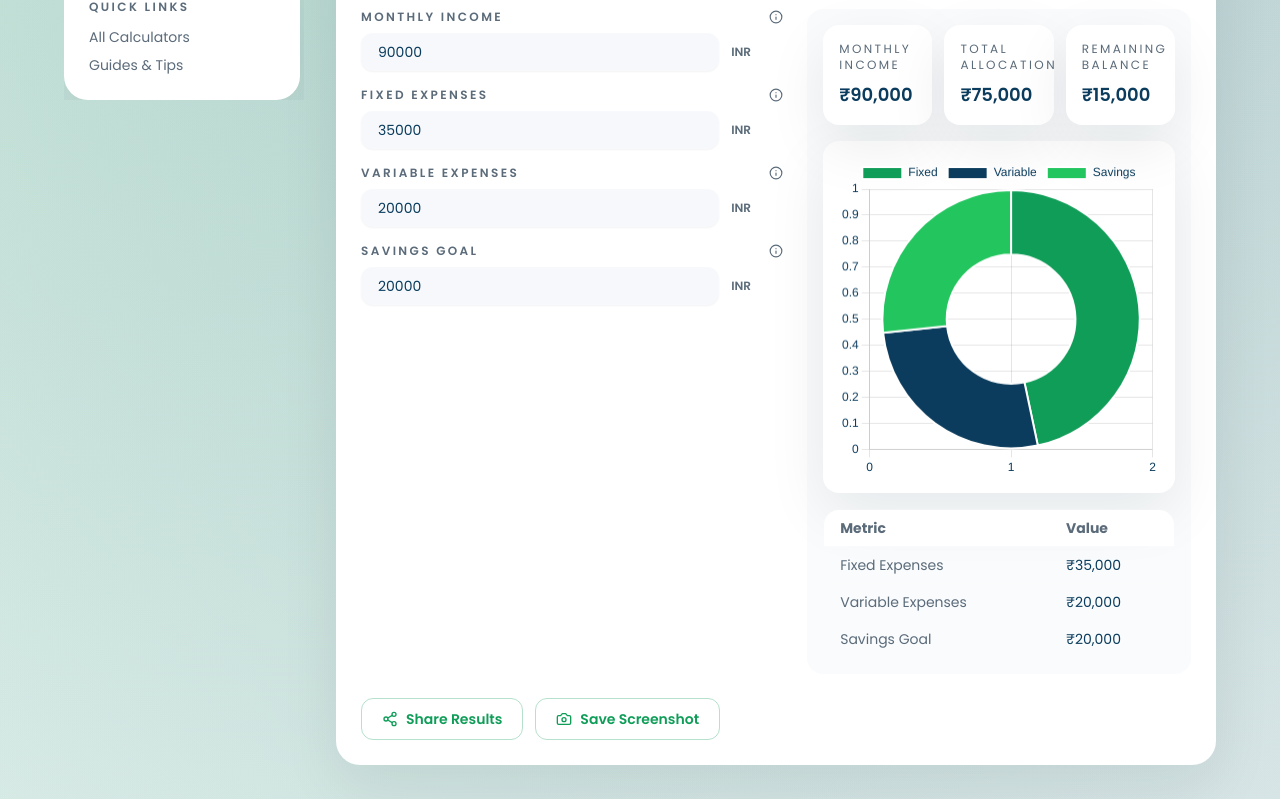
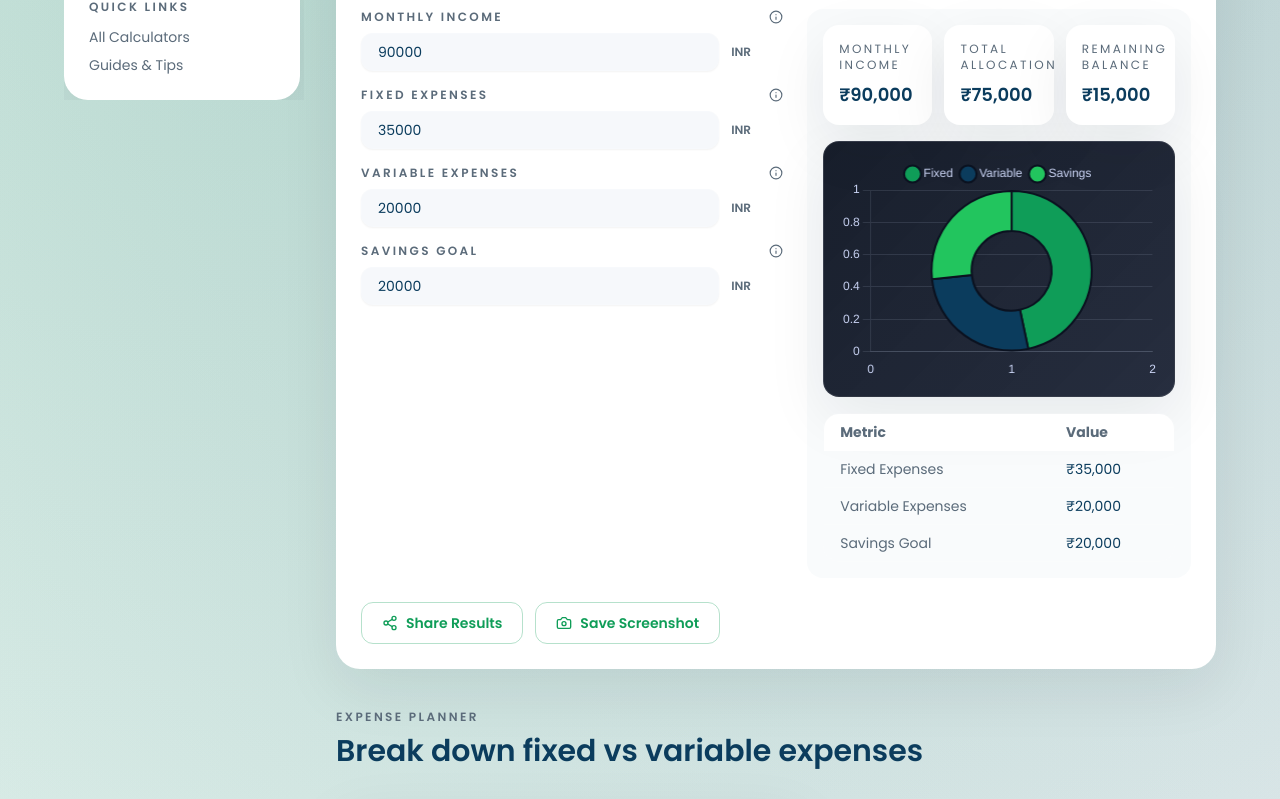
Before and after one commit to mkhanzk/FianceWebsiteforIndian, a Next.js app: page /tools in a window 1280 px wide. Shown: the part 707-1506 px from the top of the page. Built offline with nearby package versions, Linux system fonts and the light colour scheme.

Commit message:
Apply modern chart styling

```diff
--- a/components/CalculatorCard.tsx
+++ b/components/CalculatorCard.tsx
@@ -171,7 +171,7 @@ const CalculatorCard = ({ calculator }: { calculator: CalculatorConfig }) => {
             ))}
           </div>
 
-          <div className="rounded-2xl bg-surface p-4 shadow-card">
+          <div className="chart-surface h-64">
             <ChartBlock chart={result.chart} chartRef={chartRef} />
           </div>
 
--- a/components/ChartBlock.tsx
+++ b/components/ChartBlock.tsx
@@ -6,6 +6,9 @@ const Doughnut = dynamic(() => import('react-chartjs-2').then((mod) => mod.Dough
 const Pie = dynamic(() => import('react-chartjs-2').then((mod) => mod.Pie), { ssr: false });
 const Line = dynamic(() => import('react-chartjs-2').then((mod) => mod.Line), { ssr: false });
 const Bar = dynamic(() => import('react-chartjs-2').then((mod) => mod.Bar), { ssr: false });
+
+const palette = ['#22c55e', '#38bdf8', '#f59e0b', '#f97316', '#a78bfa'];
+const fillPalette = ['rgba(34, 197, 94, 0.12)', 'rgba(56, 189, 248, 0.12)', 'rgba(245, 158, 11, 0.12)'];
 
 const ChartBlock = ({
   chart,
@@ -30,17 +33,40 @@ const ChartBlock = ({
   }, []);
 
   const options = useMemo(() => {
-    const color = isDark ? '#e2e8f0' : '#0b3c5d';
+    const color = '#cbd5f5';
+    const gridColor = 'rgba(148, 163, 184, 0.18)';
     const base: any = {
       responsive: true,
+      maintainAspectRatio: false,
       plugins: {
         legend: {
-          labels: { color }
+          labels: {
+            color,
+            usePointStyle: true,
+            boxWidth: 10
+          }
+        },
+        tooltip: {
+          backgroundColor: '#0b1220',
+          borderColor: 'rgba(148, 163, 184, 0.25)',
+          borderWidth: 1,
+          titleColor: '#e2e8f0',
+          bodyColor: '#e2e8f0',
+          padding: 12,
+          displayColors: true
         }
       },
       scales: {
-        x: { ticks: { color } },
-        y: { ticks: { color } }
+        x: {
+          ticks: { color },
+          grid: { display: false },
+          border: { color: gridColor }
+        },
+        y: {
+          ticks: { color },
+          grid: { color: gridColor },
+          border: { color: gridColor }
+        }
       }
     };
 
@@ -50,6 +76,7 @@ const ChartBlock = ({
         plugins: {
           ...base.plugins,
           tooltip: {
+            ...base.plugins.tooltip,
             callbacks: {
               label: (context: any) => {
                 const data = context.chart?.data?.datasets?.[context.datasetIndex]?.data ?? [];
@@ -67,20 +94,66 @@ const ChartBlock = ({
     }
 
     return base;
-  }, [isDark, chart.type]);
+  }, [chart.type]);
+
+  const styledData = useMemo(() => {
+    const data: any = chart.data;
+    if (!data || !Array.isArray(data.datasets)) return data;
+    const datasets = data.datasets.map((dataset: any, index: number) => {
+      const color = palette[index % palette.length];
+      if (chart.type === 'line') {
+        const borderColor = dataset.borderColor ?? color;
+        return {
+          ...dataset,
+          borderColor,
+          backgroundColor: dataset.backgroundColor ?? fillPalette[index % fillPalette.length],
+          borderWidth: 3,
+          pointRadius: 4,
+          pointHoverRadius: 6,
+          pointBackgroundColor: borderColor,
+          pointBorderColor: '#0b1220',
+          pointBorderWidth: 2,
+          tension: dataset.tension ?? 0.35,
+          fill: false
+        };
+      }
+      if (chart.type === 'bar') {
+        return {
+          ...dataset,
+          backgroundColor: dataset.backgroundColor ?? color,
+          borderRadius: 8,
+          borderSkipped: false
+        };
+      }
+      if (chart.type === 'doughnut' || chart.type === 'pie') {
+        const background =
+          dataset.backgroundColor && Array.isArray(dataset.backgroundColor)
+            ? dataset.backgroundColor
+            : (data.labels || []).map((_: any, idx: number) => palette[idx % palette.length]);
+        return {
+          ...dataset,
+          backgroundColor: background,
+          borderColor: '#0b1220',
+          borderWidth: 2
+        };
+      }
+      return dataset;
+    });
+    return { ...data, datasets };
+  }, [chart]);
 
   const refProps = chartRef ? { ref: chartRef } : {};
 
   if (chart.type === 'doughnut') {
-    return <Doughnut data={chart.data as any} options={options as any} {...refProps} />;
+    return <Doughnut data={styledData as any} options={options as any} {...refProps} />;
   }
   if (chart.type === 'pie') {
-    return <Pie data={chart.data as any} options={options as any} {...refProps} />;
+    return <Pie data={styledData as any} options={options as any} {...refProps} />;
   }
   if (chart.type === 'bar') {
-    return <Bar data={chart.data as any} options={options as any} {...refProps} />;
+    return <Bar data={styledData as any} options={options as any} {...refProps} />;
   }
-  return <Line data={chart.data as any} options={options as any} {...refProps} />;
+  return <Line data={styledData as any} options={options as any} {...refProps} />;
 };
 
 export default ChartBlock;
--- a/styles/globals.css
+++ b/styles/globals.css
@@ -119,6 +119,11 @@ body {
   @apply inline-flex items-center rounded-full border border-accent/20 bg-accent/10 px-3 py-1 text-xs font-semibold text-accent;
 }
 
+.chart-surface {
+  @apply rounded-2xl border border-white/10 p-4 shadow-card;
+  background: linear-gradient(135deg, rgba(11, 18, 32, 0.95), rgba(15, 23, 42, 0.9));
+}
+
 .fade-up {
   opacity: 0;
   animation: fadeUp 0.8s ease-out forwards;
```
